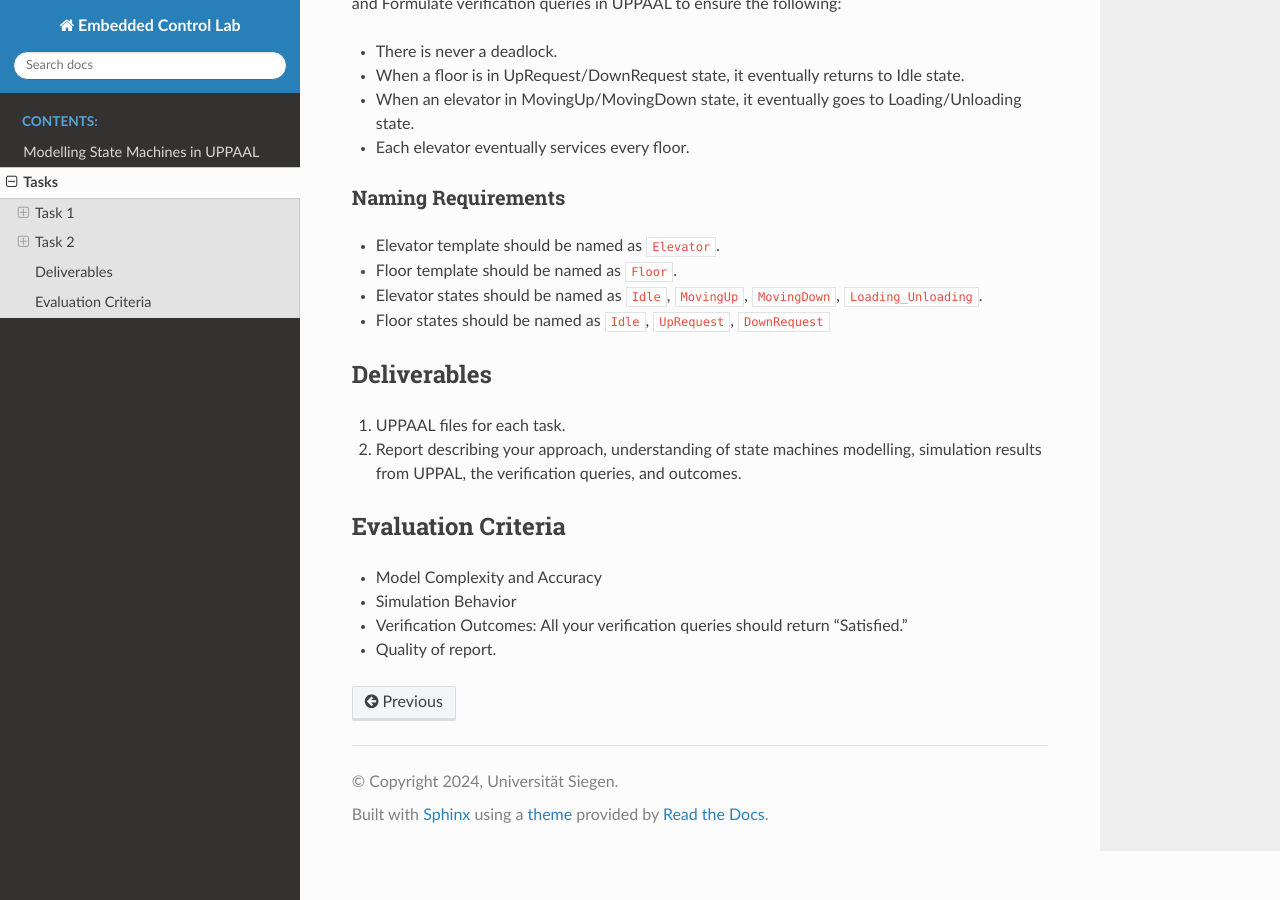
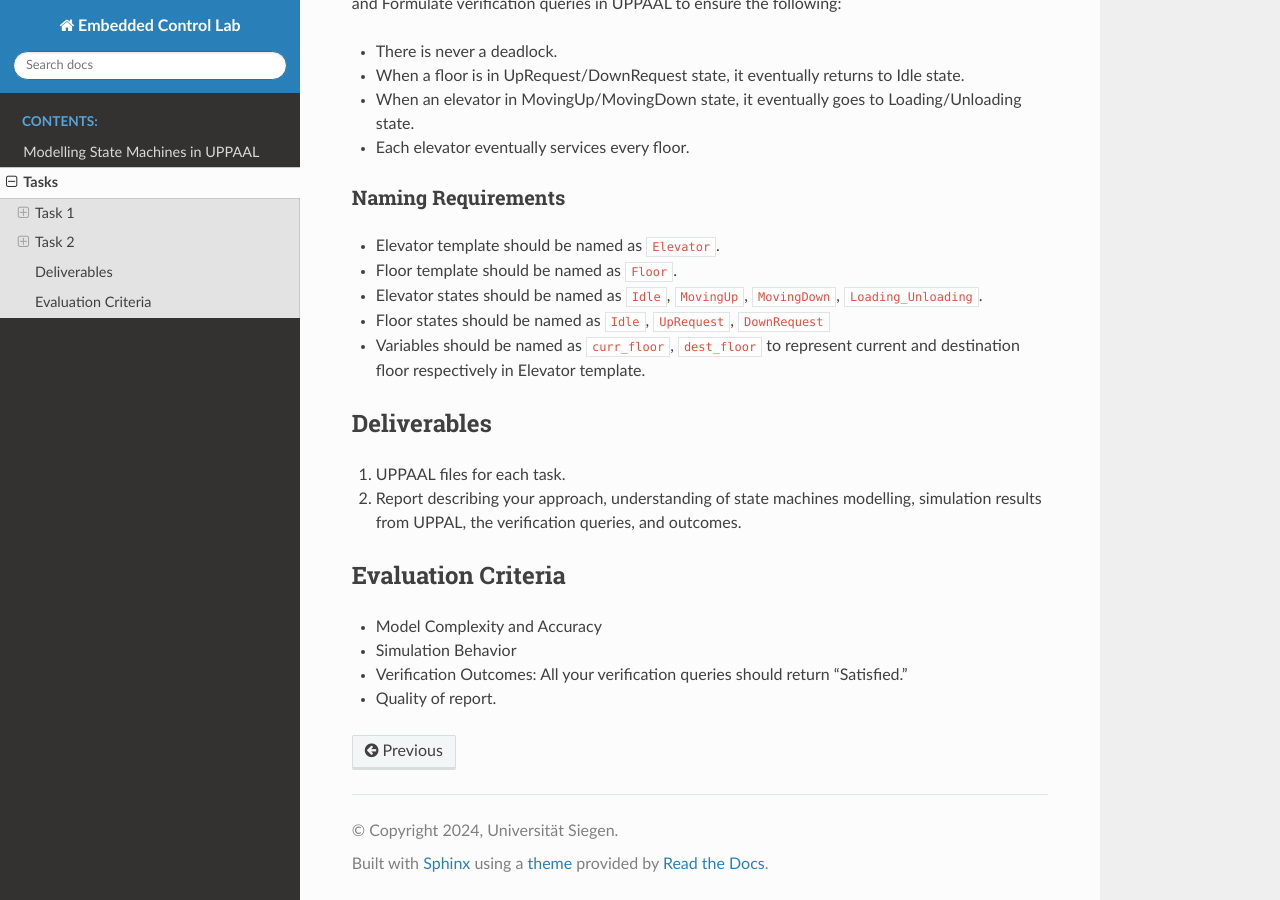
Before and after one commit to EmbeddedSystems-UniversitySiegen/eclab-task2, a Sphinx documentation site: the page built from docs/source/Task_sheet.md, in a window 1280 px wide and 900 px high, scrolled down 2739 px. Built offline with Sphinx 7.4.7 and the Read the Docs theme 3.1.0, drawn with Linux system fonts in a browser that asks for light colours.

Commit message:
minor: docs

```diff
--- a/docs/source/Task_sheet.md
+++ b/docs/source/Task_sheet.md
@@ -101,6 +101,7 @@ Once the model is set up, use UPPAAL simulator to observe the behavior of your e
 - Floor template should be named as `Floor`.
 - Elevator states should be named as `Idle`, `MovingUp`, `MovingDown`, `Loading_Unloading`.
 - Floor states should be named as `Idle`, `UpRequest`, `DownRequest`
+- Variables should be named as `curr_floor`, `dest_floor` to represent current and destination floor respectively in Elevator template.
 
 ## Deliverables
 
```
